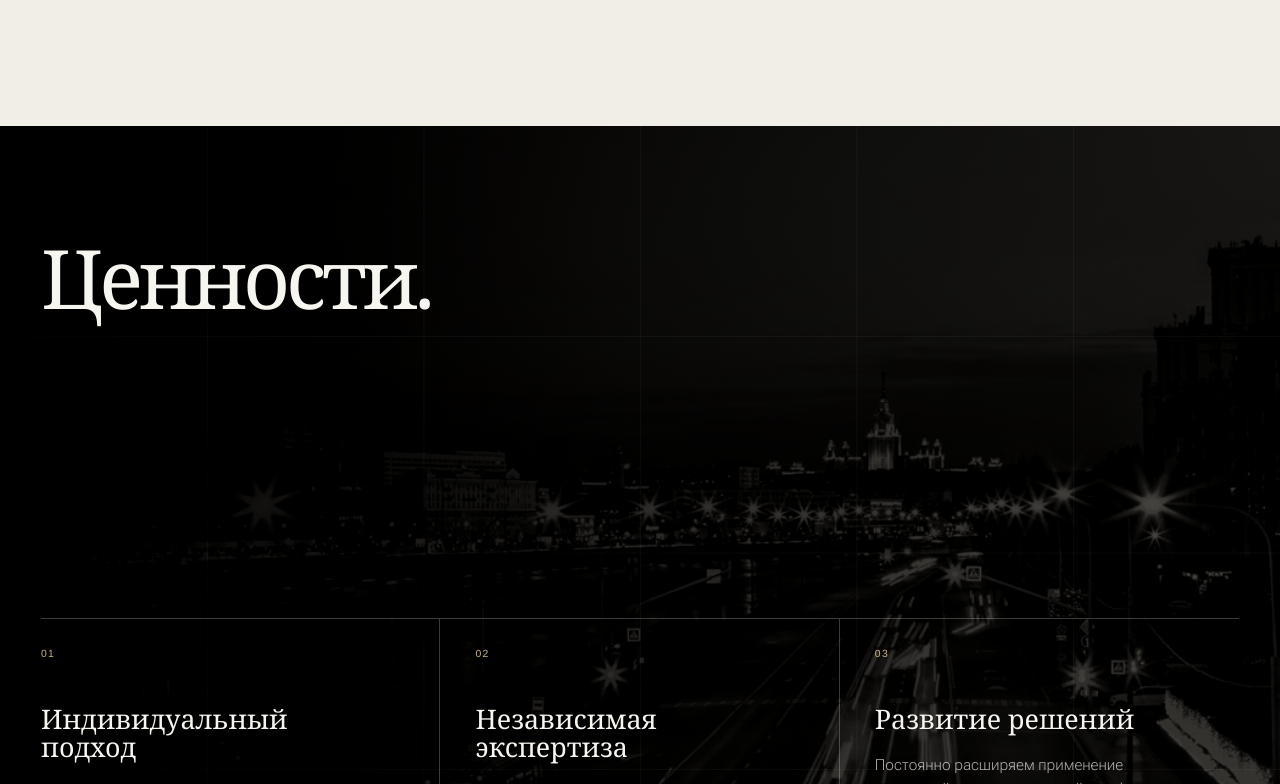
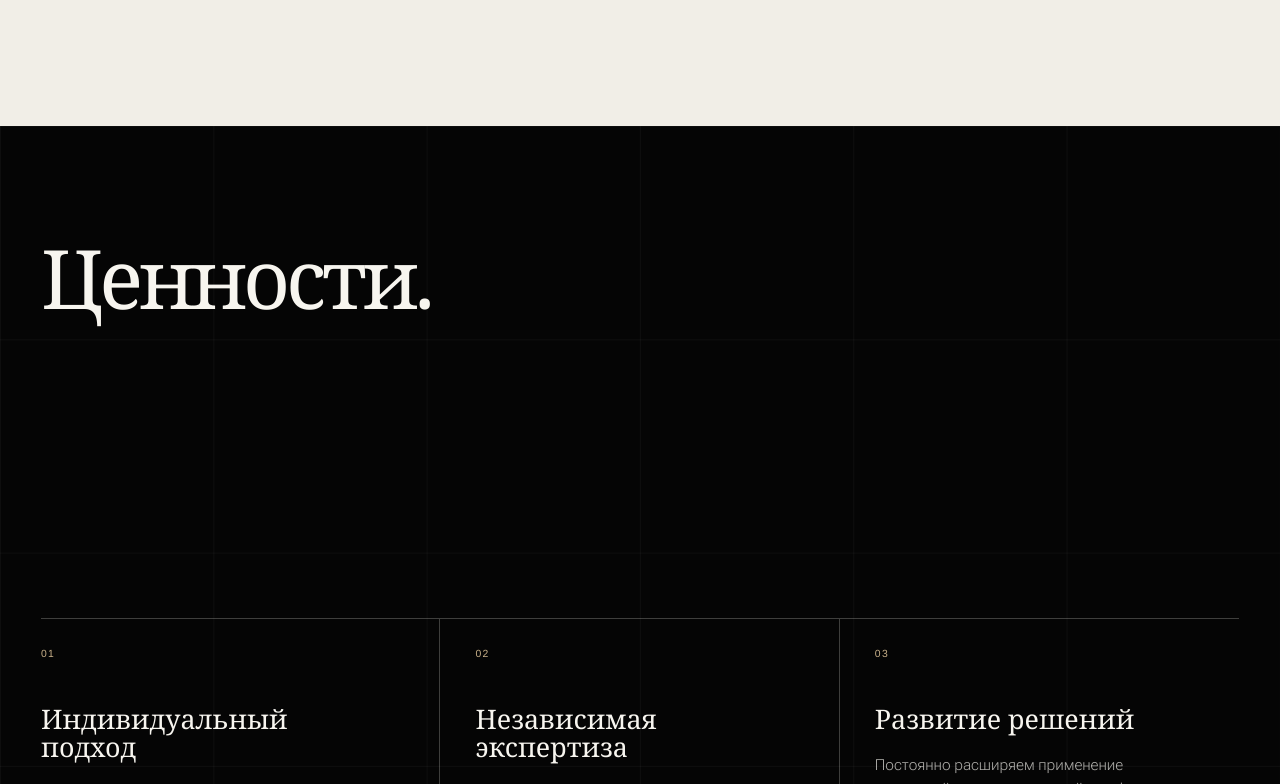
Before and after one commit to miheenko-i/mcg, a Next.js app: page / in a window 1280 px wide. Shown: the part 1556-2340 px from the top of the page. Built offline with nearby package versions, Linux system fonts and the light colour scheme.

Commit message:
Remove MCG values background image

```diff
--- a/app/globals.css
+++ b/app/globals.css
@@ -221,13 +221,7 @@ main { overflow: clip; }
 .values-backdrop {
   position: absolute;
   inset: 0;
-  background-image:
-    linear-gradient(90deg, rgba(5, 5, 5, 0.98) 0%, rgba(5, 5, 5, 0.82) 48%, rgba(5, 5, 5, 0.72) 100%),
-    url('/media/insight-03.jpg');
-  background-position: center;
-  background-size: cover;
-  filter: grayscale(1) sepia(0.18) contrast(1.12);
-  transform: scale(1.015);
+  background: var(--ink);
 }
 .values-backdrop::after {
   position: absolute;
```
